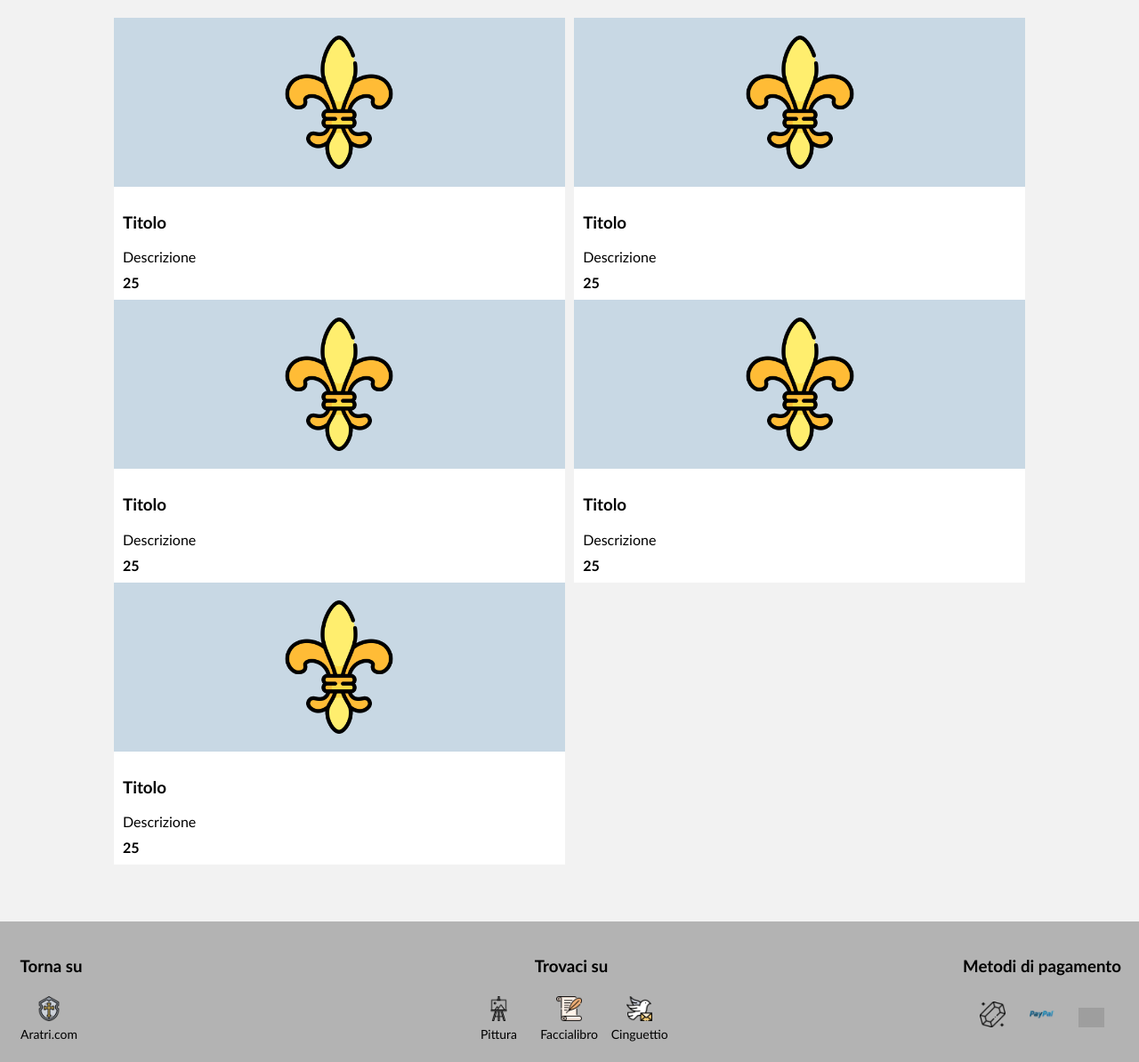
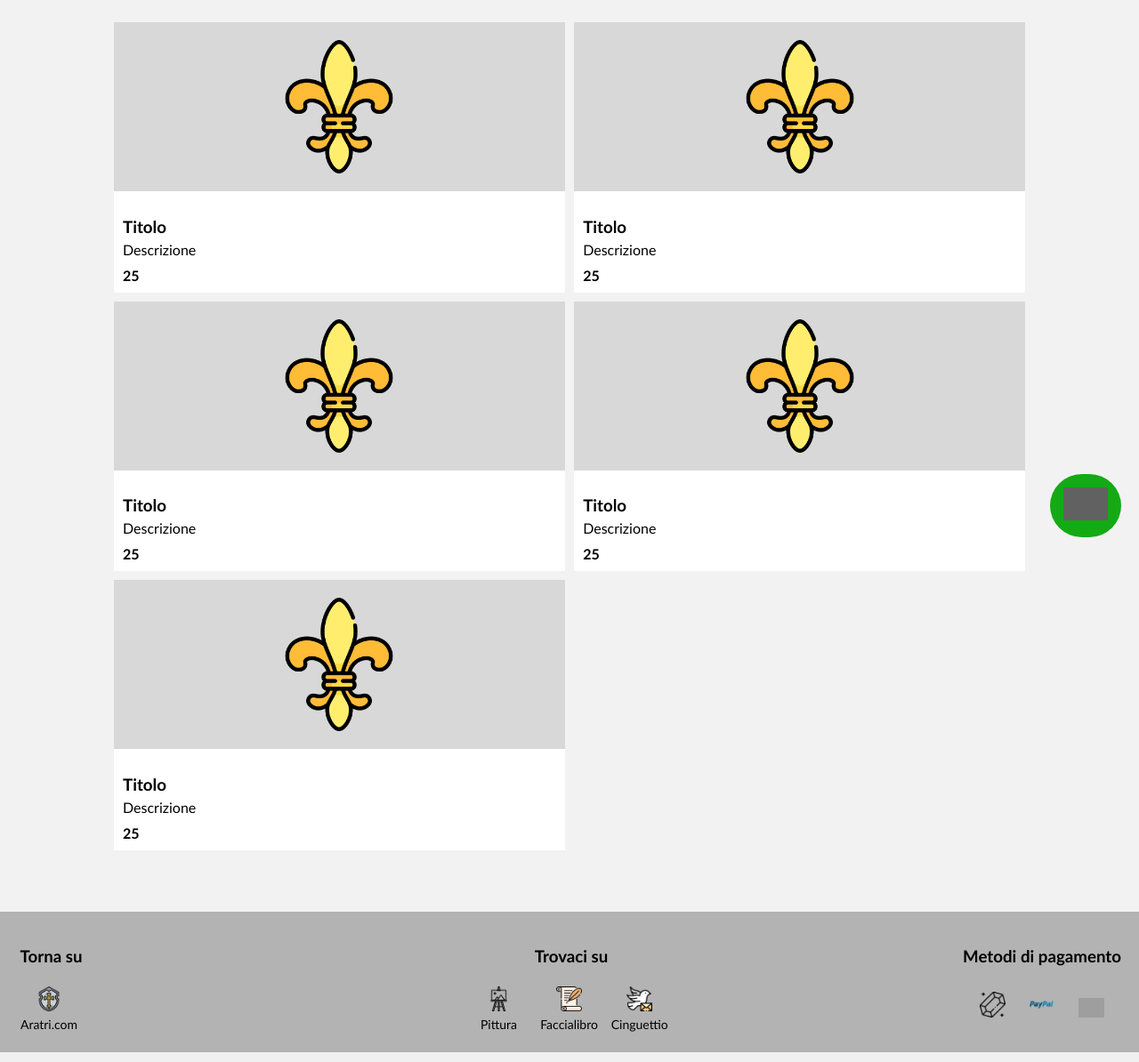
Before and after one commit to ThomasCapelli/TW-Project, a PHP site: page /html/product.html in a window 1280 px wide. Shown: the part 176-1370 px from the top of the page at 89% size. Run offline with PHP 8.4, Linux system fonts and the light colour scheme; grey boxes are pictures that could not be loaded.

Commit message:
added a temporary cart link, to do!

```diff
--- a/css/desktop.css
+++ b/css/desktop.css
@@ -153,7 +153,7 @@ header nav div:last-of-type:hover p {
 }
 #products> a {
   width: 49.5%;
-  margin: 0;
+  margin: 5px 0;
   display: inline-block;
 }
 #products > a:nth-child(odd) {
--- a/css/style.css
+++ b/css/style.css
@@ -384,6 +384,10 @@ main section:first-of-type div:not(:first-of-type){
 .selected a img {
   filter: invert(var(--filter_hover));
 }
+
+#products > header > h1 {
+  color: var(--text);
+}
 #products > a {
   color: var(--product-text);
   text-decoration: none;
@@ -397,7 +401,7 @@ main section:first-of-type div:not(:first-of-type){
   width: 100%;
   height: 150px;
   padding: 20px 0;
-  background-color: var(--product-background);
+  background-color: rgb(216, 216, 216);
 }
 #products > a > article > section {
   background-color: var(--product-text-background);
@@ -414,13 +418,28 @@ main section:first-of-type div:not(:first-of-type){
   max-height: 100%;
   object-fit: fill;
 }
-#products > section > h3 {
-  margin: 10px 0 0 0;
-}
-#products > a p:first-of-type {
-  margin-bottom: 10px;
+#products > a section > h3 {
+  margin-bottom: 5px;
 }
 #products > a p:not(:first-of-type) {
   font-weight: bold;
   color: var(--product-text);
+  margin-top: 10px;
 }
+#cartbutton {
+  position: fixed;
+  bottom: 20px;
+  right: 20px;
+  z-index: 99;
+  font-size: 18px;
+  border: none;
+  outline: none;
+  background-color: rgb(20, 170, 20);
+  cursor: pointer;
+  padding: 15px;
+  border-radius: 100px;
+}
+#cartbutton img {
+  width: 50px;
+  filter: invert(var(--filter_hover));
+}
--- a/html/product.html
+++ b/html/product.html
@@ -41,6 +41,7 @@
         </ul>
     </nav>
     <main>
+        <a href="#" id="cartbutton"><img src="../Icons/Carrello_modern.png" alt="Cart fixed link"></a>
         <section id="products">
             <header>
                 <h1>Nome Categoria</h2>
```
